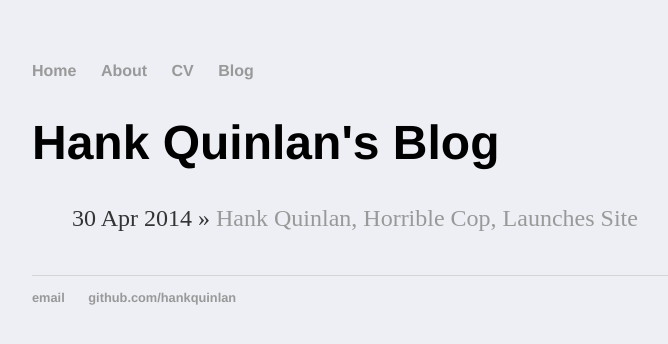
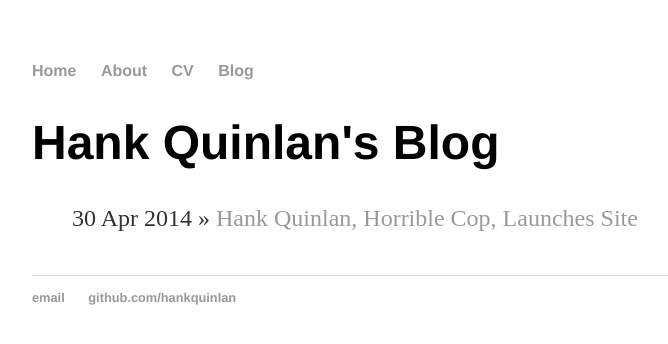
Before and after one commit to zalaksola/zalaksola, a Jekyll site: the page built from blog/index.html, in a window 1280 px wide. Shown: the top 344 px of the page, without its empty margins (160-828 px from the left). Built offline with Jekyll 4.4.1, drawn with Linux system fonts in a browser that asks for light colours.

Commit message:
Revert "added bg color"
This reverts commit 256fadc6deb9f4e0fc8d937ea31ddbd1c50dbba2.

```diff
--- a/css/main.css
+++ b/css/main.css
@@ -1,107 +1,29 @@
-body {
-    margin: 60px auto;
-    width: 70%;
-    background-color: #eeeff4;
-}
+body { margin: 60px auto; width: 70%; }
 
-a {
-    text-decoration: none;
-    color: #999;
-}
+a { text-decoration: none; color: #999; }
+a:hover { text-decoration: underline; }
 
-a:hover {
-    text-decoration: underline;
-}
+p, ul { font-size: 1.5em; line-height: 1.4em; color: #333; }
 
-p,
-ul {
-    font-size: 1.5em;
-    line-height: 1.4em;
-    color: #333;
-}
+h1, h2, h3, h4 { font-family: 'Helvetica', 'Arial', 'Sans-Serif'; }
+h1 { font-size: 3em;  }
+h2 { font-size: 2.7em; }
+h3 { font-size: 2.3em; }
+h4 { font-size: 1.9em; }
 
-h1,
-h2,
-h3,
-h4 {
-    font-family: 'Helvetica', 'Arial', 'Sans-Serif';
-}
+nav ul, footer ul { font-size: 1em; font-family: 'Helvetica', 'Arial', 'Sans-Serif'; padding: 0px; list-style: none; font-weight: bold; }
+nav ul li, footer ul li { display: inline; margin-right: 20px; }
 
-h1 {
-    font-size: 3em;
-}
-
-h2 {
-    font-size: 2.7em;
-}
-
-h3 {
-    font-size: 2.3em;
-}
-
-h4 {
-    font-size: 1.9em;
-}
-
-nav ul,
-footer ul {
-    font-size: 1em;
-    font-family: 'Helvetica', 'Arial', 'Sans-Serif';
-    padding: 0px;
-    list-style: none;
-    font-weight: bold;
-}
-
-nav ul li,
-footer ul li {
-    display: inline;
-    margin-right: 20px;
-}
-
-footer {
-    border-top: 1px solid #d5d5d5;
-    font-size: .8em;
-}
-
+footer { border-top: 1px solid #d5d5d5; font-size: .8em; }
 
 /* Blog */
-
-ul.posts {
-    margin: 20px auto 40px;
-    font-size: 1.5em;
-}
-
-ul.posts li {
-    list-style: none;
-}
-
+ul.posts { margin: 20px auto 40px; font-size: 1.5em; }
+ul.posts li { list-style: none; }
 
 /* CV */
-
-.cv {
-    margin: 0px 0px 60px;
-}
-
-.cv h1 {
-    font-size: 3em;
-}
-
-.cv h2 {
-    font-size: 2em;
-}
-
-.cv address,
-.cv .download {
-    font-family: 'Helvetica', 'Arial', 'Sans-Serif';
-}
-
-.cv address,
-.cv p {
-    font-size: 1.2em;
-}
-
-.cv .download {
-    float: right;
-    font-size: .8em;
-    text-transform: uppercase;
-}
+.cv { margin: 0px 0px 60px; }
+.cv h1 { font-size: 3em; }
+.cv h2 { font-size: 2em; }
+.cv address, .cv .download { font-family: 'Helvetica', 'Arial', 'Sans-Serif'; }
+.cv address, .cv p { font-size: 1.2em; }
+.cv .download { float: right; font-size: .8em; text-transform: uppercase; }
```
Also changed, not shown: index.html (+14 -9 lines).
